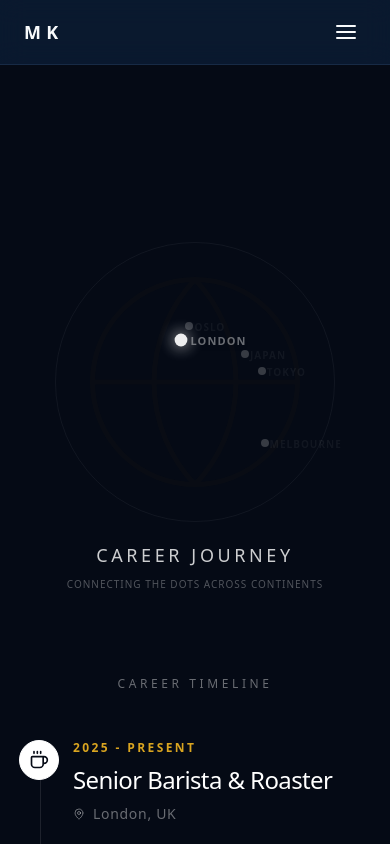
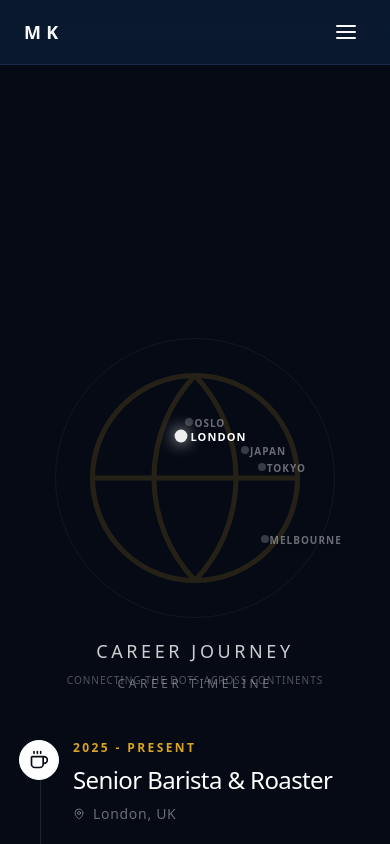
Before and after one commit to masakikono/masaki-portfolio, a Next.js app: page /journey in a window 390 px wide. Shown: the top 844 px of the page. Built offline with nearby package versions, Linux system fonts and the light colour scheme; a web font is replaced by a local one.

Commit message:
Fix: Final mobile alignment, Journey scrolling behavior, and Resume download

```diff
--- a/src/components/About.tsx
+++ b/src/components/About.tsx
@@ -10,7 +10,7 @@ const About = () => {
   const { t, lang } = useLanguage();
 
   return (
-    <section id="about" className="py-24 px-6 max-w-6xl mx-auto flex flex-col md:flex-row items-center md:items-start justify-center gap-16">
+    <section id="about" className="py-24 px-4 max-w-6xl mx-auto flex flex-col md:flex-row items-center md:items-start justify-center gap-16">
       <div className="w-full md:w-[40%] flex justify-center md:sticky md:top-32">
         <div className="relative w-full max-w-[320px] aspect-[3/4] overflow-hidden rounded-2xl filter brightness-90 contrast-110 shadow-2xl">
           <Image
--- a/src/components/Journey.tsx
+++ b/src/components/Journey.tsx
@@ -48,11 +48,11 @@ export default function Journey() {
       <div className="max-w-7xl mx-auto flex flex-col lg:flex-row gap-16 items-start">
 
         {/* Left: Map Visual (Simplified SVG) */}
-        <div className="w-full lg:w-1/2 sticky top-24 lg:top-32 h-[45vh] lg:h-[60vh] flex flex-col items-center justify-center z-0">
+        <div className="w-full lg:w-1/2 relative lg:sticky top-24 lg:top-32 h-[45vh] lg:h-[60vh] flex flex-col items-center justify-center z-0">
           <div className="relative w-full max-w-[280px] lg:max-w-[400px] aspect-square mx-auto rounded-full border border-white/5 bg-navy-900/10 flex items-center justify-center overflow-visible">
              <motion.div
               initial={{ opacity: 0 }}
-              whileInView={{ opacity: 0.02 }}
+              whileInView={{ opacity: 0.15 }}
               transition={{ duration: 2 }}
               className="absolute inset-0 flex items-center justify-center p-4"
              >
@@ -85,7 +85,7 @@ export default function Journey() {
                       <motion.div
                         initial={false}
                         animate={{
-                          opacity: isActive ? 0.4 : 0.05,
+                          opacity: isActive ? 1 : 0.4,
                           x: isActive ? 12 : 5,
                           scale: isActive ? 1.1 : 1
                         }}
```
Also changed, not shown: 1 other file (tests, documents, lock files or other folders).
